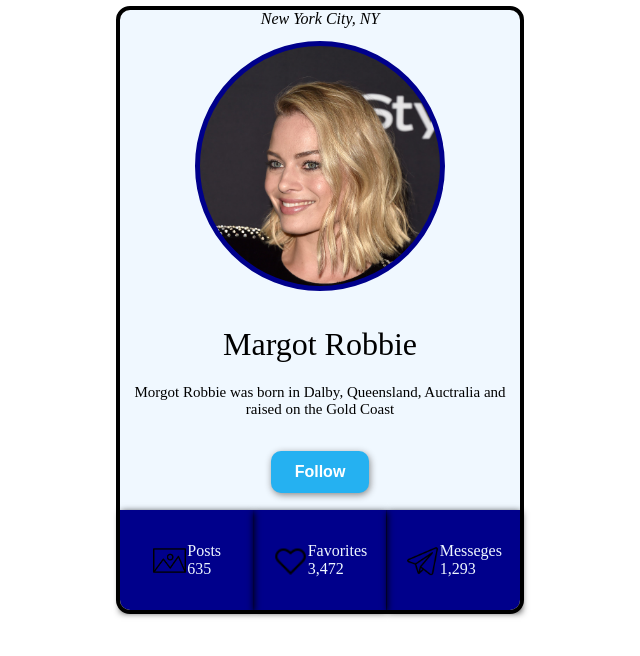
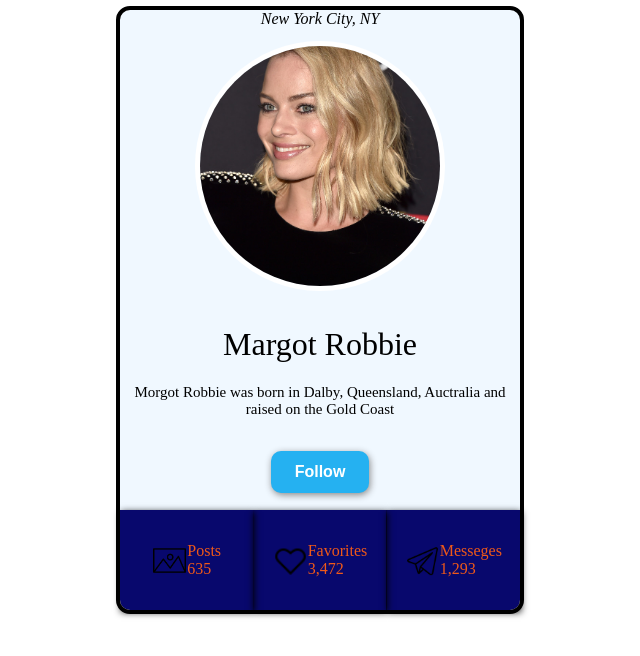
Before and after one commit to serhiilytvynenko/user-card-practice, a plain HTML site: page index.html in a window 1280 px wide. Shown: the whole page, without its empty margins (320-960 px from the left). Drawn offline with Linux system fonts and the light colour scheme.

Commit message:
correct view for user card

```diff
--- a/assets/css/styly.css
+++ b/assets/css/styly.css
@@ -19,18 +19,26 @@
 .img-container {
   width: 250px;
   height: 250px;
-  border: 5px solid darkblue;
+  /* border: 5px solid darkblue; */
   border-radius: 50%;
+  padding: 0;
+  overflow: hidden;
+  border: 5px solid white;
+  border-radius: 50%;
+  margin: 0 auto;
+}
+
+.img-container>img {
+  width: 250px;
+  height: 250px;
   object-fit: cover;
-  padding: 0;
-  background-image: url("../img/margot.jpg");
-  background-position: center top;
-  background-size: cover;
+  translate: -10px 0;
+
 }
 
 .footer-container {
   display: flex;
-  background-color: darkblue;
+  background-color: rgb(8, 8, 109);
   align-items: center;
   justify-content: space-around;
   color: aliceblue;
@@ -47,6 +55,7 @@
   box-shadow: 1px 2px 7px #000000;
   min-width: 133px;
   height: 100px;
+  color: #F05918;
 }
 
 h1 {
--- a/index.html
+++ b/index.html
@@ -15,6 +15,7 @@
       <address class="logo-text">New York City, NY</address>
     </div>
     <div class="img-container">
+      <img src="./assets/img/margot.jpg" alt="Margot Robbie">
     </div>
     <div>
       <h1>Margot Robbie</h1>
@@ -36,8 +37,6 @@
       </div>
     </div>
   </div>
-
-
 </body>
 
 </html>
```
